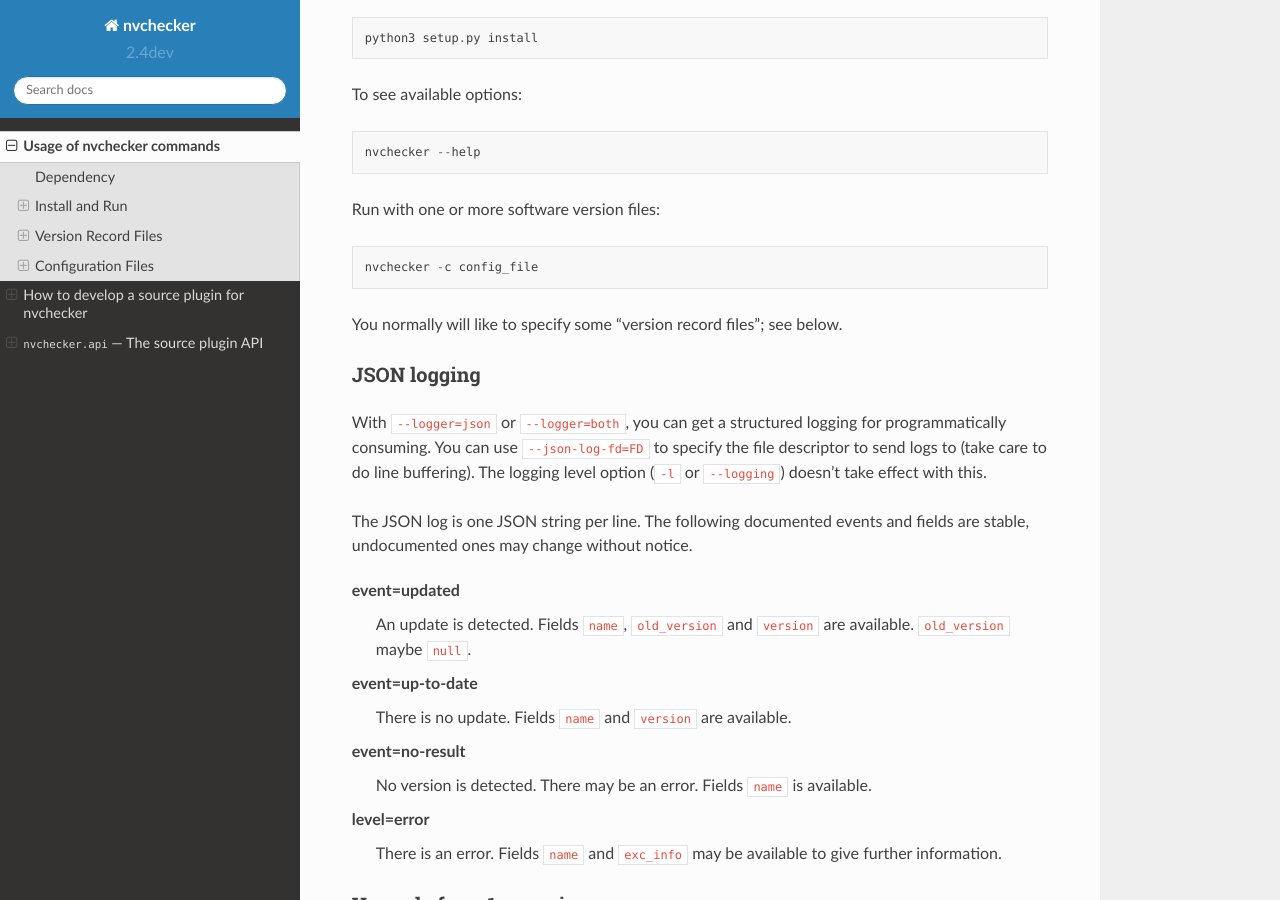
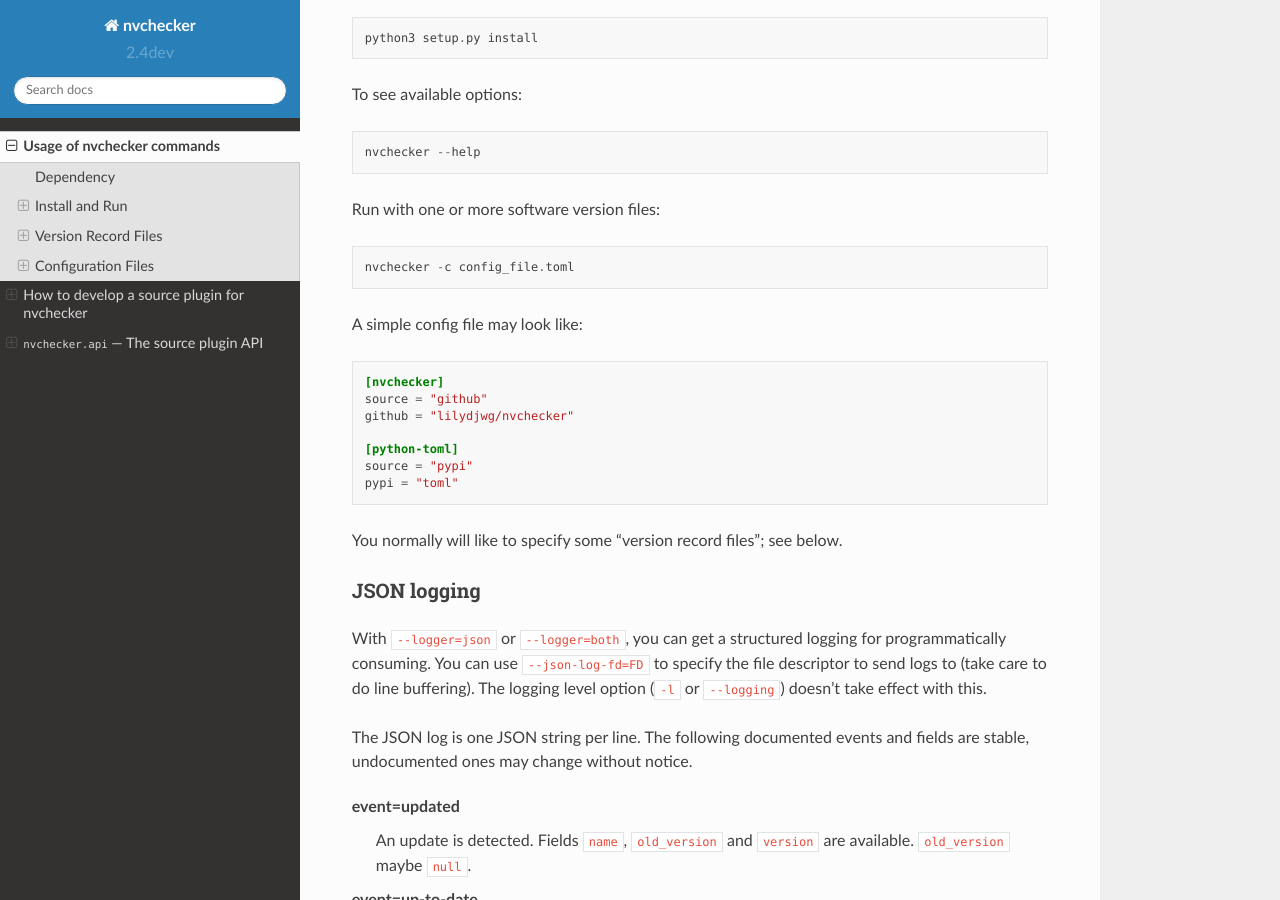
Before and after one commit to lilydjwg/nvchecker, a Sphinx documentation site: the page built from docs/usage.rst, in a window 1280 px wide and 900 px high, scrolled down 1857 px. Built offline with Sphinx 7.4.7 and the Read the Docs theme 2.0.0, drawn with Linux system fonts in a browser that asks for light colours; some of the changed text lies outside the part shown.

Commit message:
docs: add an inline sample config
also fix the code block display

````diff
--- a/docs/usage.rst
+++ b/docs/usage.rst
@@ -44,7 +44,19 @@
 
 Run with one or more software version files::
 
-  nvchecker -c config_file
+  nvchecker -c config_file.toml
+
+A simple config file may look like:
+
+.. code-block:: toml
+
+  [nvchecker]
+  source = "github"
+  github = "lilydjwg/nvchecker"
+
+  [python-toml]
+  source = "pypi"
+  pypi = "toml"
 
 You normally will like to specify some "version record files"; see below.
 
@@ -110,7 +122,7 @@
 -------------------
 The software version source files are in `toml`_ format. The *key name* is the name of the software. Following fields are used to tell nvchecker how to determine the current version of that software.
 
-See ``sample_source.toml`` for an example.
+See `sample_source.toml <https://github.com/lilydjwg/nvchecker/blob/master/sample_config.toml>`_ for an example.
 
 Configuration Table
 ~~~~~~~~~~~~~~~~~~~
@@ -142,12 +154,12 @@
 
   Sample ``keyfile.toml``:
 
-  ```toml
-  [keys]
-  # https://github.com/settings/tokens
-  # scope: repo -> public_repo
-  github = "ghp_<stripped>"
-  ```
+  .. code-block:: toml
+
+    [keys]
+    # https://github.com/settings/tokens
+    # scope: repo -> public_repo
+    github = "ghp_<stripped>"
 
 Global Options
 ~~~~~~~~~~~~~~
````
Also changed, not shown: 1 other file.
